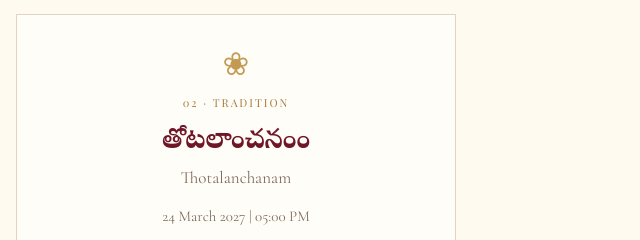
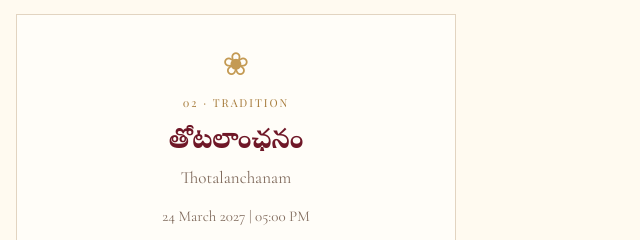
Before and after one commit to durgasairamandra28-lgtm/Sisterwedding, a plain HTML site: page index.html in a window 1280 px wide. Shown: the part 2040-2280 px from the top of the page, 634-1274 px from the left. Drawn offline with nearby package versions, Linux system fonts and the light colour scheme.

Commit message:
Update index.html

```diff
--- a/index.html
+++ b/index.html
@@ -84,7 +84,7 @@
 <article class="event">
 <div class="flower">❀</div>
 <p class="number">02 · TRADITION</p>
-<h3>తోటలాంచనంం</h3>
+<h3>తోటలాంఛనం</h3>
 <h4>Thotalanchanam</h4>
 <p class="meta">24 March 2027 | 05:00 PM</p>
 <p>A beautiful family tradition filled with blessings and happiness.</p>
```
